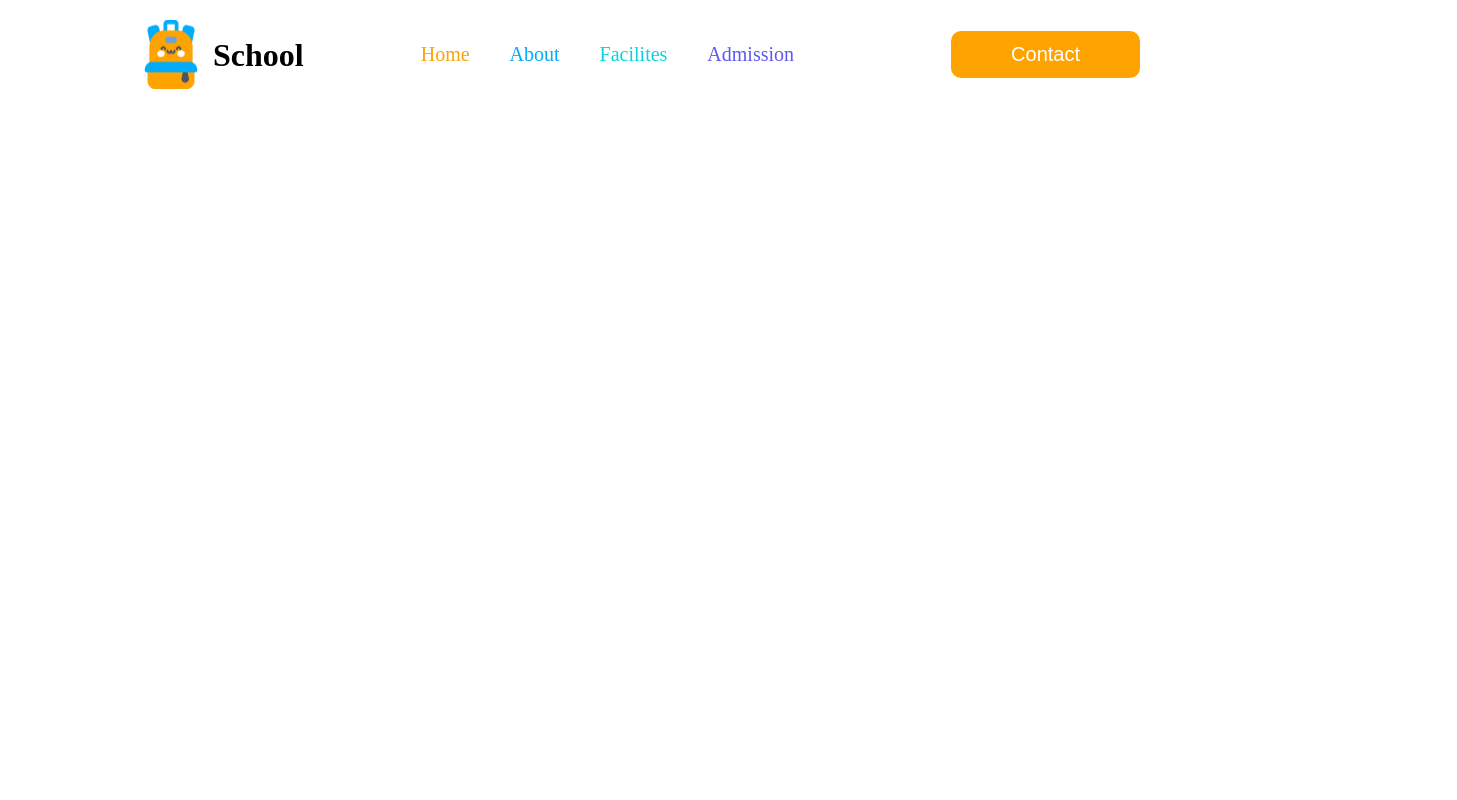
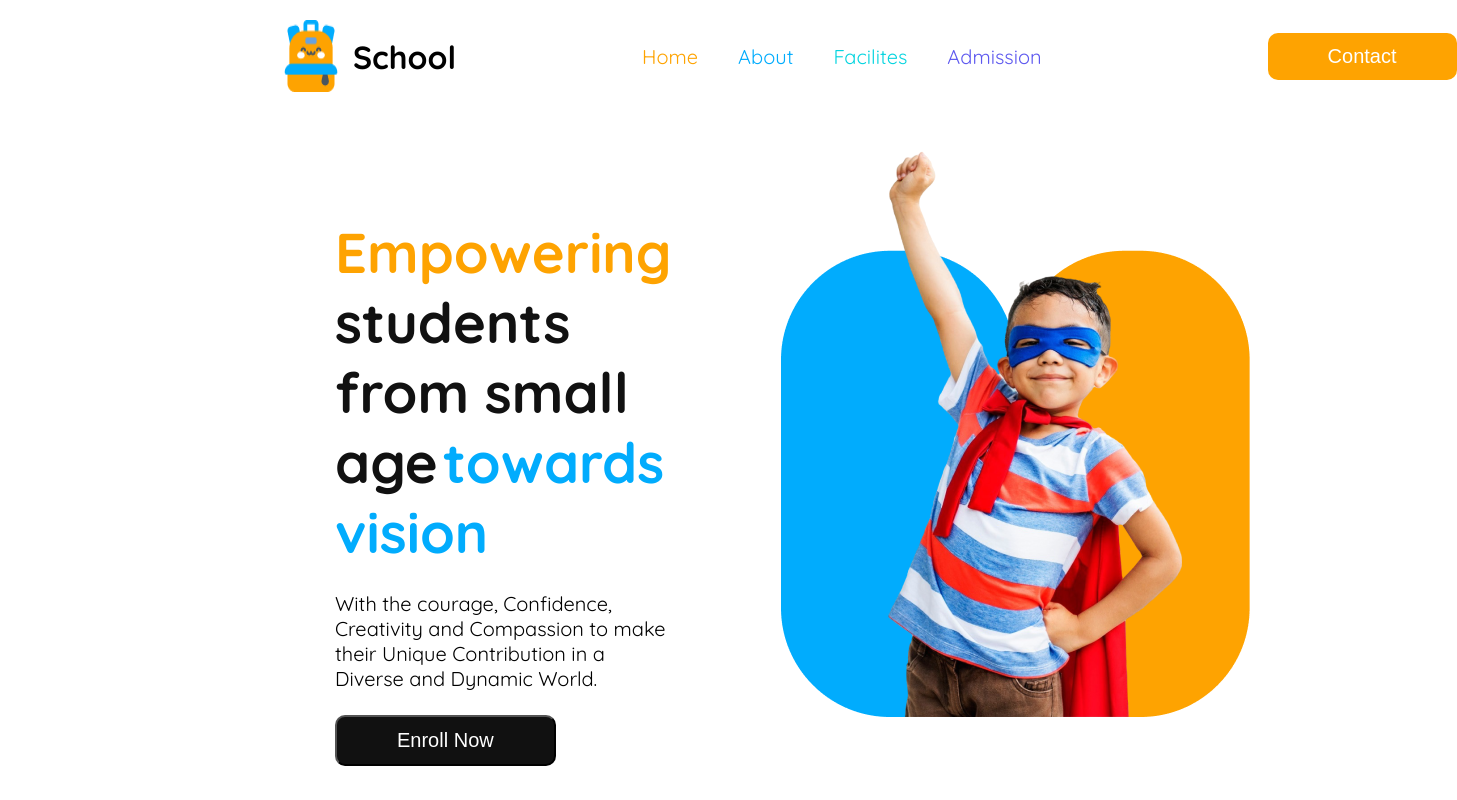
Before and after one commit to minhajpk/assignment-2, a plain HTML site: page index.html in a window 1280 px wide. Shown: the whole page, 1457 px wide, since content can reach past the window. Drawn offline with Linux system fonts and the light colour scheme.

Commit message:
banner-section

```diff
--- a/index.html
+++ b/index.html
@@ -6,10 +6,11 @@
     <title>Kids School</title>
     <link rel="stylesheet" href="styles/style.css">
 </head>
-<body>
+<body class="quicksand-font">
    <header class="head">
     <nav class="navber display-flex">
-        <div class="display-flex"><img src="assets/logo.png">
+        <div class="display-flex logo">
+            <img src="assets/logo.png">
          <h3 class="brand">School</h3>
         </div>
        <ul class="navber-links display-flex">
@@ -21,5 +22,18 @@
        <button class="btn-primary">Contact</button>
     </nav>
    </header>
+   <section class="banner-section">
+    <div class="banner-content">
+        <h3 class="banner-title"> <span class="empower">Empowering</span><br>
+            <span class="student">students from small age</span>
+            <span class="vision">towards vision</span></h3>
+         <p class="banner-description">With the courage, Confidence, Creativity and Compassion to make their Unique Contribution in a Diverse and Dynamic World.</p>
+         <button class="enroll-btn">Enroll Now</button>
+    </div>
+    <div class="banner-image">
+        <img src="assets/hero-kids.png">
+    </div>
+
+   </section>
 </body>
 </html>
--- a/styles/style.css
+++ b/styles/style.css
@@ -20,17 +20,28 @@
     margin-right: 140px;
     margin-top: 20px;
     align-items: center;
+    max-width: 1440px;
 
 }
 .nav-items{
     list-style: none;
     margin-right: 40px;
 
+
+}
+.navber-links{
+    margin-left: 186px;
+    margin-right: 186px;
 }
 .nav-link{
     text-decoration: none;
     font-size: 1.25rem;
     font-weight: 600px;
+}
+.nav-link:hover{
+    background-color: #d8d8d8;
+    color: purple;
+
 }
 .orange{
     color: #FEA301;
@@ -52,6 +63,7 @@
     margin-top: 17px;
     margin-bottom: 15px;
 }
+
 .btn-primary{
     padding: 12px 60px;
     font-size: 1.25rem;
@@ -60,4 +72,62 @@
     border-radius: 10px;
     border: none;
     color: #FFFFFF;
+
+
 }
+
+.logo{
+    margin-left: 140px;
+}
+
+.banner-section{
+    display: flex;
+    gap: 60px ;
+    margin-left: 335px;
+    margin-right: 105px;
+    max-width: 1440px;
+
+}
+.banner-content{
+    max-width: 640px;
+    margin: 0 auto;
+    margin-top: 125px;
+    padding: 0px;
+    justify-content: center;
+    align-items: center;
+
+}
+.enroll-btn{
+    padding: 12px 60px;
+    font-size: 1.25rem;
+    font-weight: 600px;
+    border-radius: 10px;
+    background-color: #111111;
+    color: #FFFFFF;
+    margin-top: 24px;
+}
+.empower{
+    font-size: 3.5rem;
+    font-weight: 800px;
+    color: #FEA301;
+}
+.student{
+    font-size: 3.5rem;
+    font-weight: 800px;
+    color: #111111;
+}
+.vision{
+    font-size: 3.5rem;
+    font-weight: 800px;
+    color: #01ACFD;
+}
+.banner-description{
+    font-size:1.25rem;
+    margin-top: 24px
+
+}
+.banner-image{
+    width: 100%;
+    margin: 50px;
+
+}
```
